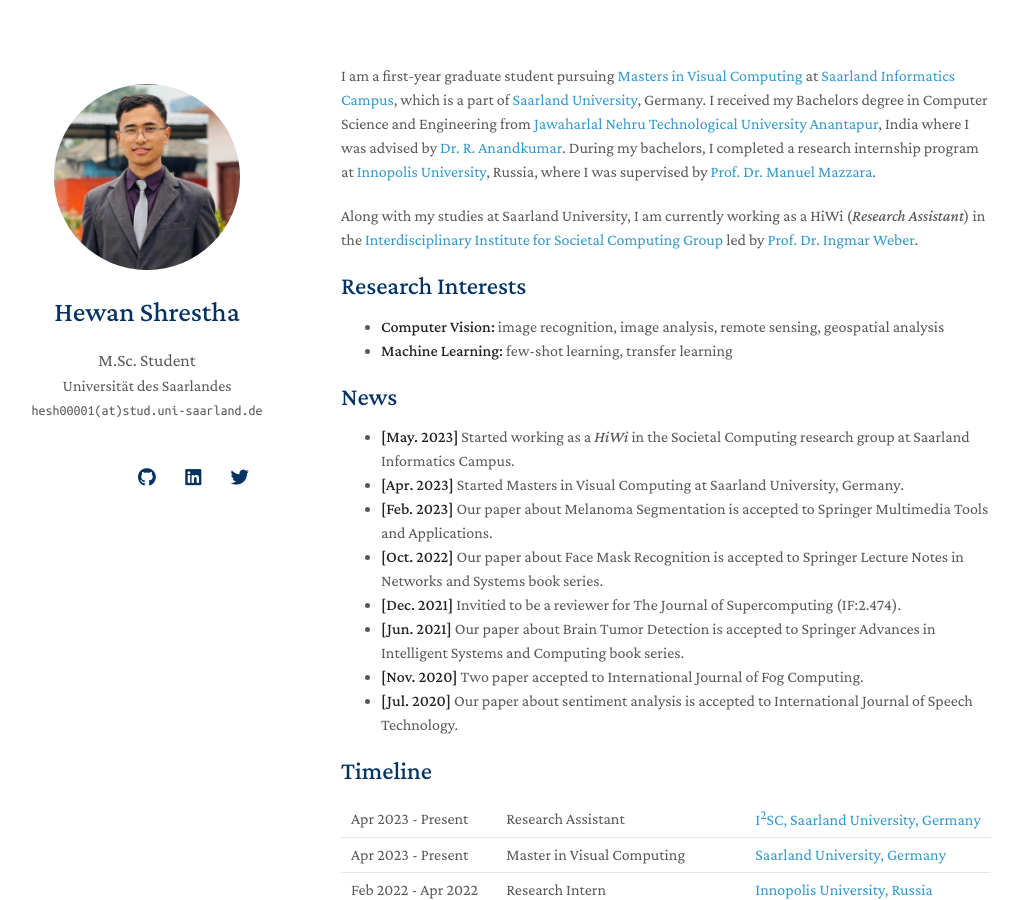
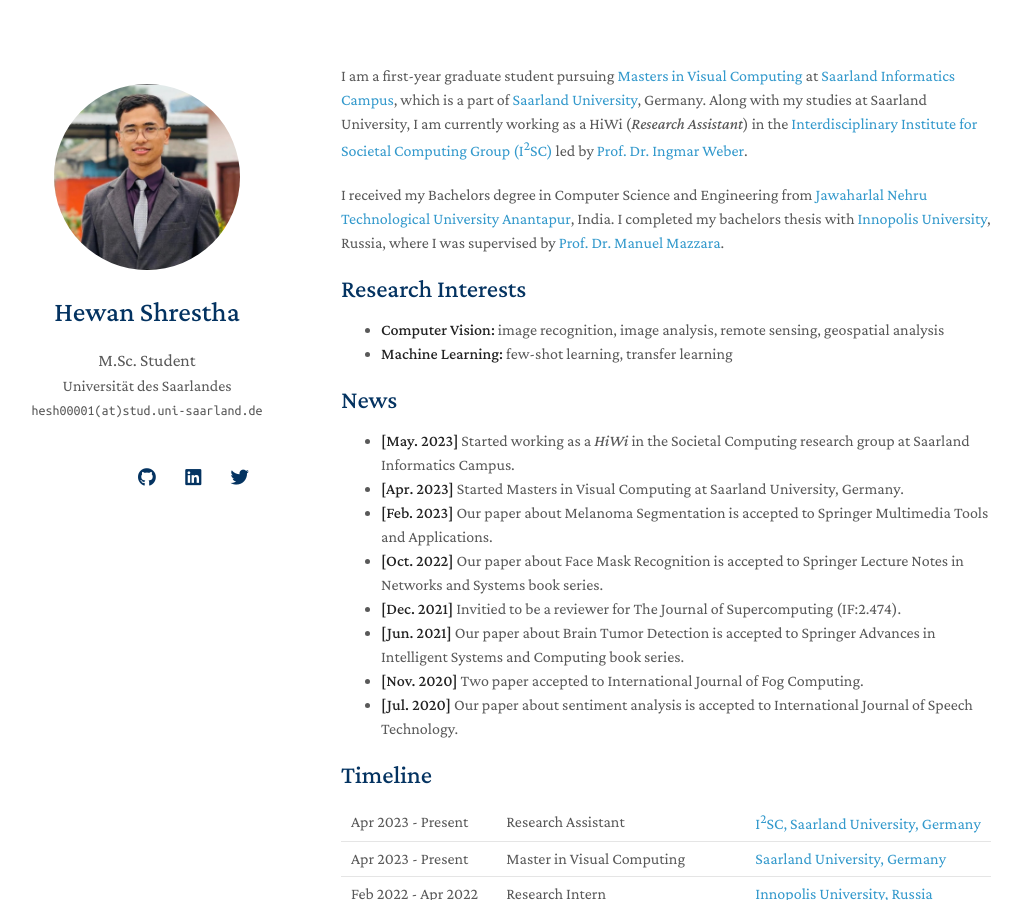
Before and after one commit to hewanshrestha/hewanshrestha.github.io, a Jekyll site: the page built from index.md, in a window 1280 px wide and 900 px high. Shown: the whole window, without its empty margins (129-1151 px from the left). Built offline with Jekyll 4.4.1, drawn with Linux system fonts in a browser that asks for light colours; nearby versions of some CDN libraries; a style sheet for code colours, icons or effects is not loaded.

Commit message:
Update index.md

```diff
--- a/index.md
+++ b/index.md
@@ -3,10 +3,9 @@
 ---
 
 
-I am a first-year graduate student pursuing <a href="http://www.master-visual-computing.de/">Masters in Visual Computing</a> at <a href="https://saarland-informatics-campus.de/">Saarland Informatics Campus</a>, which is a part of <a href="https://uni-saarland.de/en/">Saarland University</a>, Germany. I received my Bachelors degree in Computer Science and Engineering from <a href="https://jntua.ac.in">Jawaharlal Nehru Technological University Anantapur</a>, India where I was advised by <a href="https://scholar.google.com/citations?hl=en&user=OAFQn1cAAAAJ">Dr. R. Anandkumar</a>. During my bachelors, I completed a research internship program at <a href="https://innopolis.university/en/">Innopolis University</a>, Russia, where I was supervised by <a href="https://scholar.google.com/citations?hl=en&user=th6g2bgAAAAJ">Prof. Dr. Manuel Mazzara</a>.
+I am a first-year graduate student pursuing <a href="http://www.master-visual-computing.de/">Masters in Visual Computing</a> at <a href="https://saarland-informatics-campus.de/">Saarland Informatics Campus</a>, which is a part of <a href="https://uni-saarland.de/en/">Saarland University</a>, Germany. Along with my studies at Saarland University, I am currently working as a HiWi (<em>Research Assistant</em>) in the <a href="https://sites.google.com/view/wwwi2scnet/startseite">Interdisciplinary Institute for Societal Computing Group (I<sup>2</sup>SC)</a> led by <a href="https://scholar.google.com/citations?hl=en&user=3YDUbP0AAAAJ">Prof. Dr. Ingmar Weber</a>.
 
-Along with my studies at Saarland University, I am currently working as a HiWi (<em>Research Assistant</em>) in the <a href="https://sites.google.com/view/wwwi2scnet/startseite">Interdisciplinary Institute for Societal Computing Group</a> led by <a href="https://scholar.google.com/citations?hl=en&user=3YDUbP0AAAAJ">Prof. Dr. Ingmar Weber</a>.
-
+I received my Bachelors degree in Computer Science and Engineering from <a href="https://jntua.ac.in">Jawaharlal Nehru Technological University Anantapur</a>, India. I completed my bachelors thesis with <a href="https://innopolis.university/en/">Innopolis University</a>, Russia, where I was supervised by <a href="https://scholar.google.com/citations?hl=en&user=th6g2bgAAAAJ">Prof. Dr. Manuel Mazzara</a>.
 
 ## Research Interests
 
```
